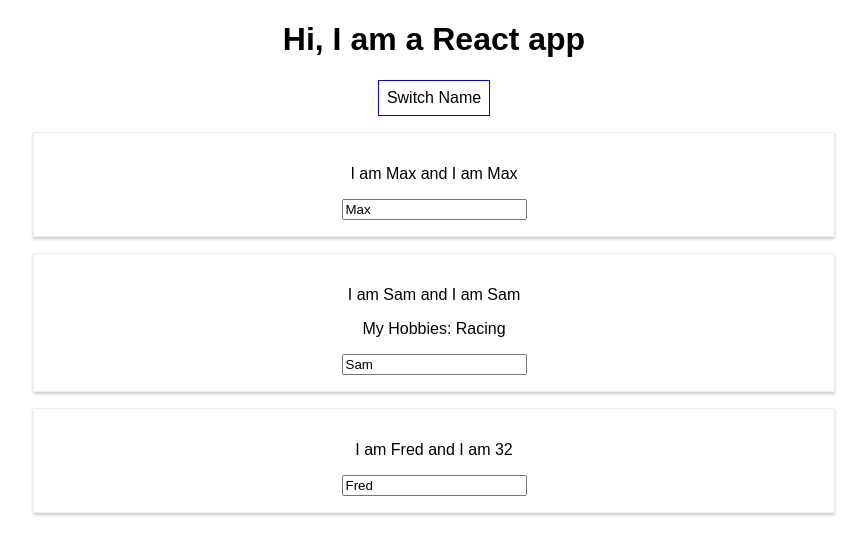
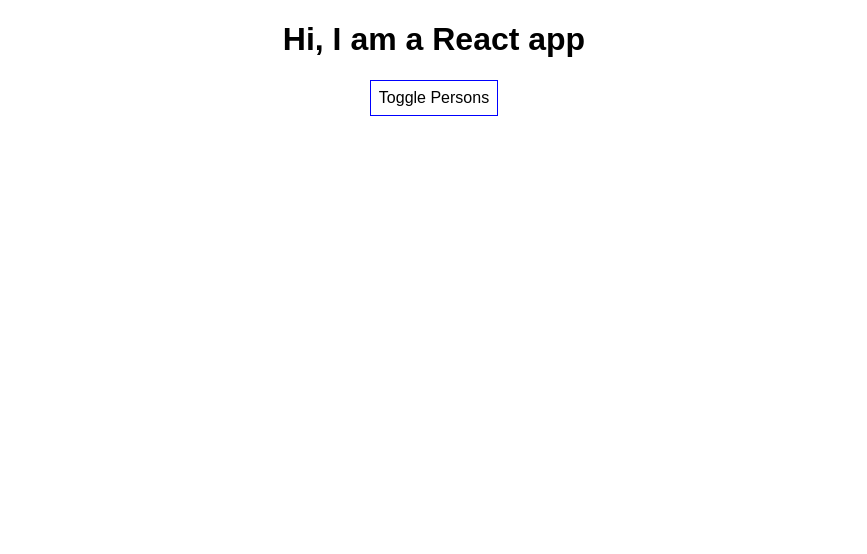
Before and after one commit to smatthiae13/react-, a React (Create React App) app: page / in a window 1280 px wide. Shown: the top 554 px of the page, without its empty margins (206-1073 px from the left). Built offline with nearby package versions, Linux system fonts and the light colour scheme.

Commit message:
adding list#55 in course

```diff
--- a/package.json
+++ b/package.json
@@ -3,9 +3,12 @@
   "version": "0.1.0",
   "private": true,
   "dependencies": {
+    "braces": "^3.0.2",
+    "js-yaml": "^3.13.1",
     "react": "^16.8.6",
     "react-dom": "^16.8.6",
-    "react-scripts": "1.1.5"
+    "react-scripts": "1.1.5",
+    "webpack-dev-server": "^3.7.2"
   },
   "scripts": {
     "start": "react-scripts start",
--- a/src/App.js
+++ b/src/App.js
@@ -1,71 +1,93 @@
-import React, { Component } from 'react';
-import './App.css';
-import Person from './Person/Person';
+import React, { Component } from "react";
+import "./App.css";
+import Person from "./Person/Person";
+
 
 class App extends Component {
   state = {
     persons: [
-      {name: "Max", age: 31},
-      {name: "Sam", age: 29},
-      {name: "Fred", age: 32}
-    ]
-  }
+      { name: "Max", age: 31 },
+      { name: "Sam", age: 29 },
+      { name: "Fred", age: 32 }
+    ],
+    otherState: "some other value",
+    showPersons: false        //doesnt show the persons
+  };
+//the persons area here is our data source - larger apps would fetch data from a server here
 
-  switchNameHandler = (newName) => {
+
+  switchNameHandler = newName => {
     // console.log('Was clicked');
     // DONT DO THIS this.state.persons[0].name = "Maximillian";
     this.setState({
       persons: [
-        {name: newName, age: 31},
-        {name: "Sam", age: 29},
-        {name: "Frederica", age: 32}
-      ]
-    })
+        { name: newName, age: 31 },
+        { name: "Sam", age: 29 },
+        { name: "Frederica", age: 32 }
+      ],
+      otherState: "some other value",
+      showPersons: false
+    });
     // this method allows us to update / merge
-  }
+  };
 
   // assigned a function to a property
 
-  nameChangedHandler = (event) => {
+  nameChangedHandler = event => {
     this.setState({
       persons: [
-        {name: "Max", age: 31},
-        {name: event.target.value, age: 29},
-        {name: "Frederica", age: 32}
+        { name: "Max", age: 31 },
+        { name: event.target.value, age: 29 },
+        { name: "Frederica", age: 32 }
       ]
-  })
-}
+    });
+  };
+
+  togglePersonsHandler = () => {
+    const doesShow = this.state.showPersons;
+    this.setState({ showPersons: !doesShow });
+  };
 
   render() {
     const style = {
-  backgroundColor: "white",
+      backgroundColor: "white",       //these have to have quotes because they are javascript
       font: "inherit",
       border: "1px solid blue",
       padding: "8px",
       cursor: "pointer"
-  //these have to have quotes because they are javascript
+
     };
+
+    let persons = null; //this should be default
+
+    //in here it is all jscript, not jsx        //showPersons id boolean
+
+  //function inside map will execute on every persons array
+  //map makes the javascript work for jsx (i think this the right explanation)
+  //return what i want to map item into: returns a new array(a jscript array with jsx objects in it tp render to screen)
+    if (this.state.showPersons) {
+      persons = (
+        <div>
+          {this.state.persons.map(person => {
+            return <Person
+            name={person.name}
+            age={person.age} />
+          })}
+
+        </div>
+      );
+    }
+
     return (
       <div className="App">
         <h1>Hi, I am a React app</h1>
         <button
           style={style} //returns the style variable from above
-       onClick={() => this.switchNameHandler('Maximilian!!')}>Switch Name</button>
-
-   {/* dont add perenthesis after switchNameHandler, it will render immediately */}
-      <Person
-        name={this.state.persons[0].name}
-        age={this.state.persons[0].name} />
-       <Person
-        name={this.state.persons[1].name}
-        age={this.state.persons[1].name}
-        click= {this.switchNameHandler.bind(this, "Max!")}
-        changed={this.changedNameHandler} >My Hobbies: Racing</Person>
-
-       <Person
-        name={this.state.persons[2].name}
-        age={this.state.persons[2].age} />
-       {/* this refers to the class */}
+          onClick={() => this.togglePersonsHandler("Maximilian!!")}
+        >
+          Toggle Persons
+        </button>
+        {persons}
       </div>
     );
   }
@@ -73,4 +95,9 @@ const style = {
 
 export default App;
 
+
 //line 32 can be inefficient, bind is a better use
+
+// {/* dont add perenthesis after switchNameHandler, it will render immediately */ }
+
+//remember react is javascript
--- a/src/Person/Person.css
+++ b/src/Person/Person.css
@@ -1,12 +1,8 @@
-
-/* styles here are global */
-
-
 .Person {
     width: 60%;
     margin: 16px auto;
-    border: 1px solid #eee;
-    box-shadow: 0 2px 3px #ccc;
+    border: 1px solid rgb(158, 37, 37);
+    box-shadow: 0 2px 3px #ddd;
     padding: 16px;
     text-align: center;
 }
--- a/src/Person/Person.js
+++ b/src/Person/Person.js
@@ -1,21 +1,14 @@
 import React from 'react';
-import './Person.css';
-
-
-//dont need a component here because we are not using a class to extend a component,
-//we are creating a function
+import Person from "./Person.css";
 
 const person = (props) => {
-    return   (
+    return (
         <div className="Person">
-             <p onClick={props.click}>I am {props.name} and I am {props.age}</p>
-             <p>{props.children}</p>
-             <input type="text" onChange={props.changed} value={props.name}/>
-
-</div>
-)
+            <p onClick={props.click}>I'm {props.name} and I am {props.age} years old! </p>
+            <p>{props.children}</p>
+            <input type="text" onChange={props.changed} value={props.name} />
+        </div>
+    )
 };
-// use as many of these state less - presentational - dumb - pure functional components
-// as possible, makes coding easier
 
 export default person;
```
Also changed, not shown: 1 other file (tests, documents, lock files or other folders). Lines whose indentation alone changed are shown as unchanged.
